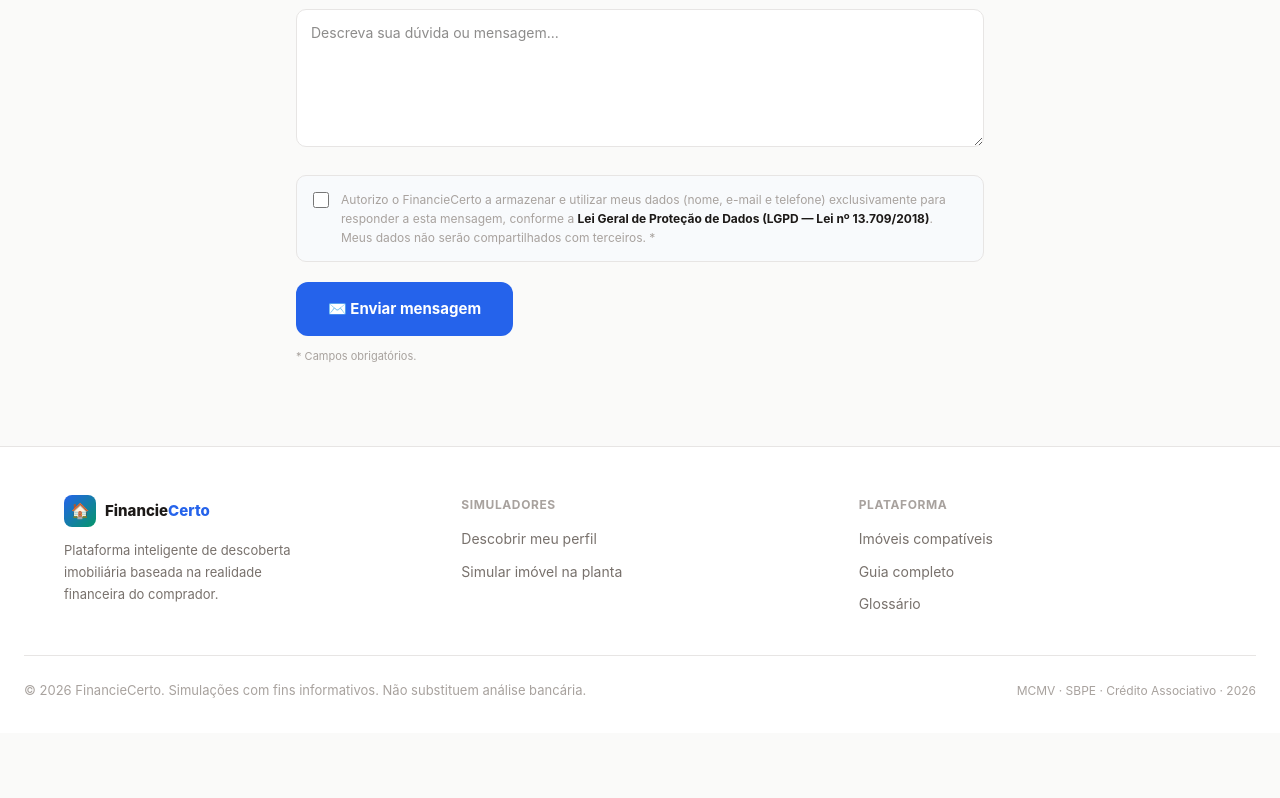
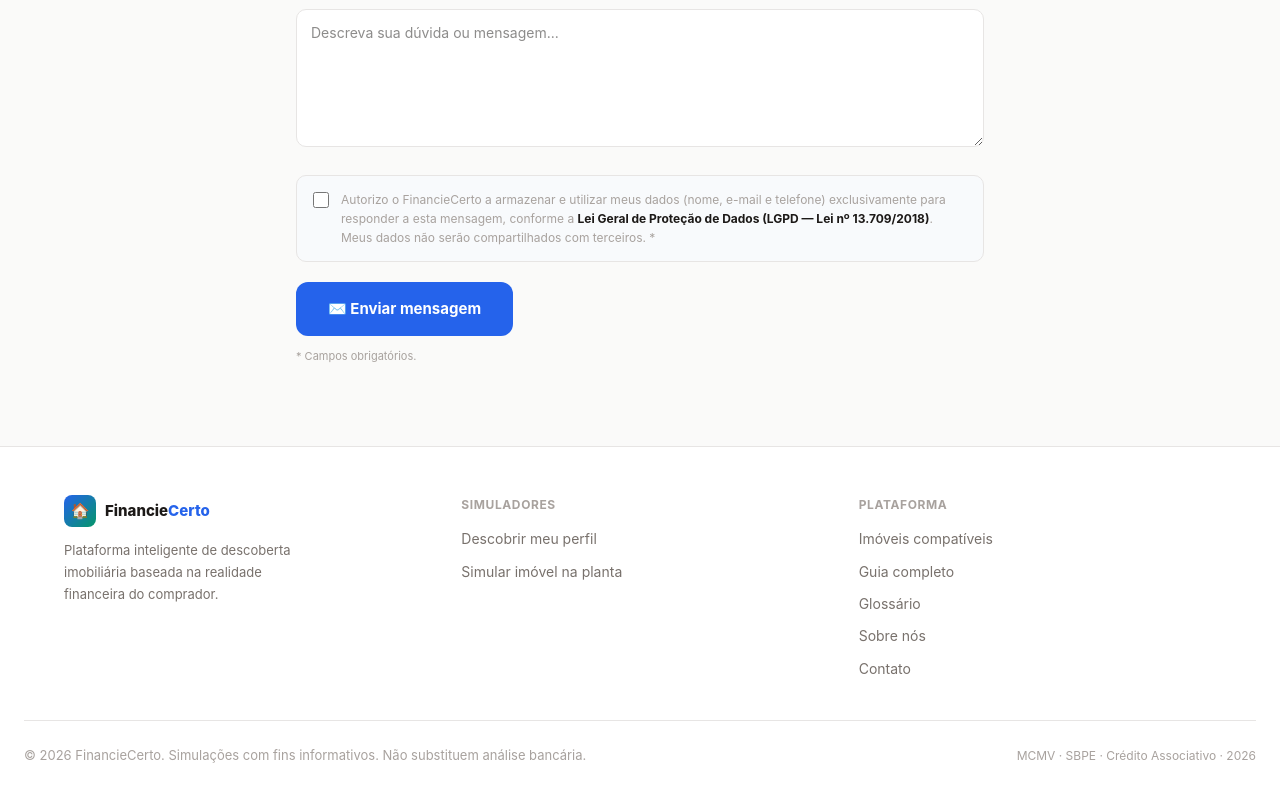
Before and after one commit to lucianomartim30-hue/financiecerto-next, a Next.js app: page /contato in a window 1280 px wide. Shown: the part 865-1663 px from the top of the page. Before the commit the page ends 1598 px from the top, so only its background shows below. Built offline with nearby package versions, Linux system fonts and the light colour scheme.

Commit message:
fix(footer): adicionar Sobre nós e Contato na seção Plataforma

```diff
--- a/components/Footer.tsx
+++ b/components/Footer.tsx
@@ -9,6 +9,8 @@ const LINKS = {
     { label: 'Imóveis compatíveis', href: '/imoveis' },
     { label: 'Guia completo', href: '/guia' },
     { label: 'Glossário', href: '/glossario' },
+    { label: 'Sobre nós', href: '/sobre' },
+    { label: 'Contato', href: '/contato' },
   ],
 };
 
```
